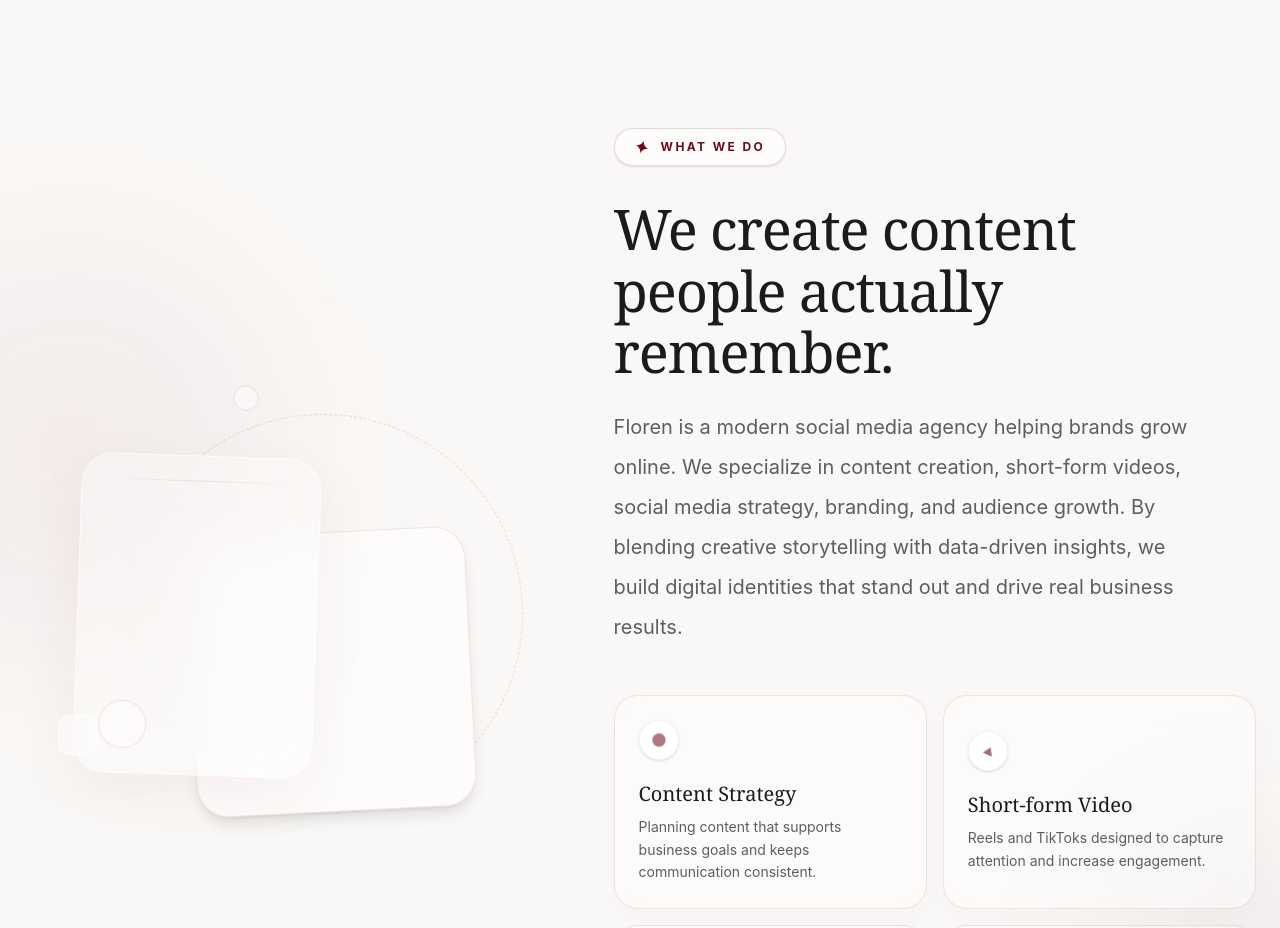
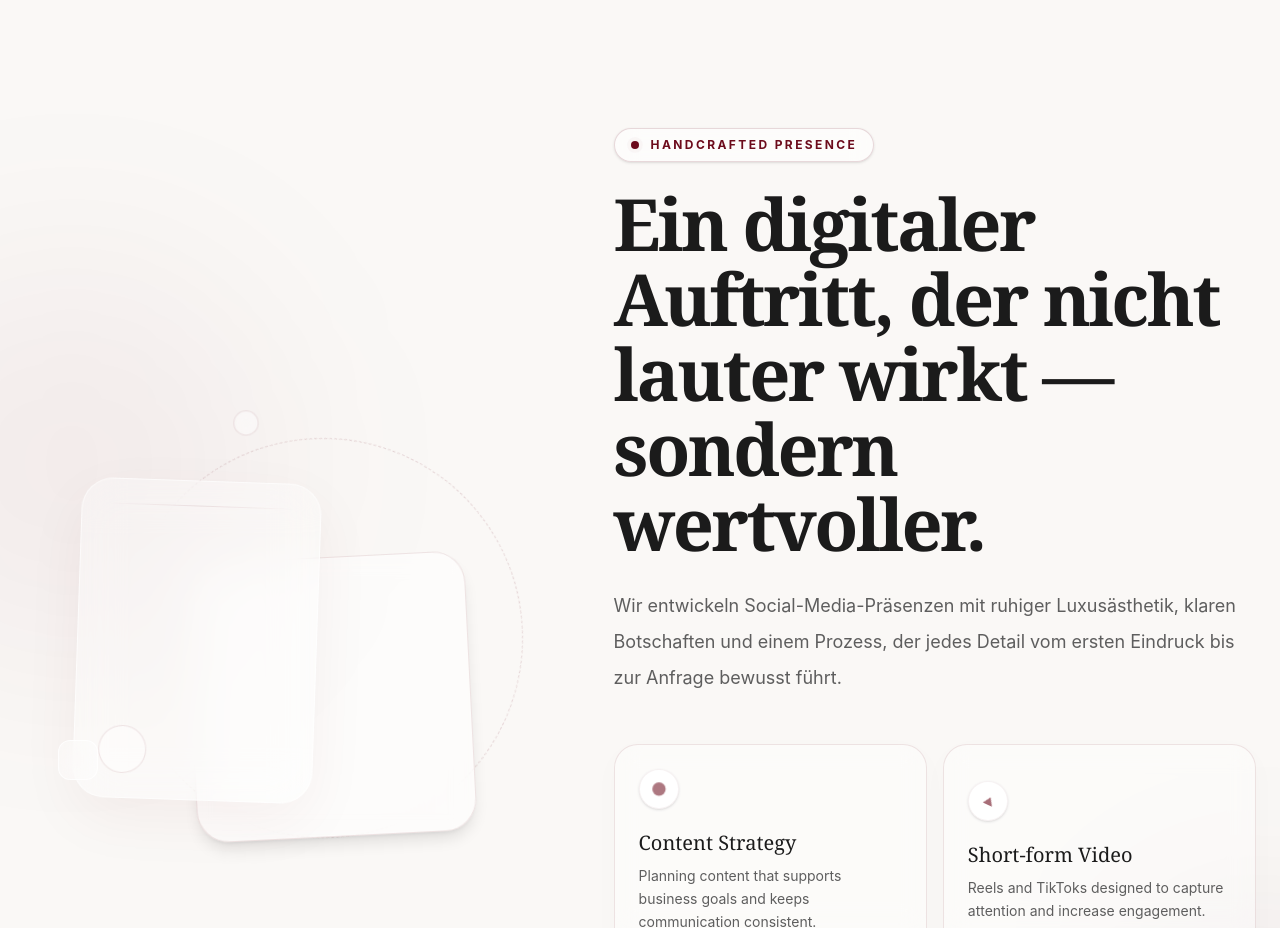
Before and after one commit to florensocial/floren-website, a Next.js app: page / in a window 1280 px wide. Shown: the part 800-1728 px from the top of the page. Built offline with nearby package versions, Linux system fonts and the light colour scheme.

Commit message:
Update intro.tsx

```diff
--- a/components/intro.tsx
+++ b/components/intro.tsx
@@ -3,6 +3,10 @@
 import { motion } from "framer-motion";
 
 export default function Intro({ t }: { t?: any }) {
+  // Автоматичне визначення мови (якщо в навігації 'Startseite' або 'Home')
+  // Це дозволяє перекладати нові 4 картки без втручання у ваші конфіги
+  const isDe = t?.nav?.home?.toLowerCase() === "startseite" || t?.hero?.cta?.toLowerCase().includes("kontakt") || false;
+
   // Scroll animation variants
   const staggerContainer = {
     hidden: { opacity: 0 },
@@ -17,10 +21,13 @@
     show: { opacity: 1, y: 0, transition: { type: "spring", stiffness: 60, damping: 20 } },
   };
 
+  // Локалізовані нові картки
   const services = [
     {
-      title: "Content Strategy",
-      desc: "Planning content that supports business goals and keeps communication consistent.",
+      title: isDe ? "Content-Strategie" : "Content Strategy",
+      desc: isDe
+        ? "Planung von Inhalten, die Geschäftsziele unterstützen und die Kommunikation konsistent halten."
+        : "Planning content that supports business goals and keeps communication consistent.",
       accent: (
         <motion.div
           animate={{ scale: [1, 1.4, 1], opacity: [0.5, 1, 0.5] }}
@@ -30,8 +37,10 @@
       ),
     },
     {
-      title: "Short-form Video",
-      desc: "Reels and TikToks designed to capture attention and increase engagement.",
+      title: isDe ? "Kurzvideos" : "Short-form Video",
+      desc: isDe
+        ? "Reels und TikToks, die Aufmerksamkeit erregen und das Engagement steigern."
+        : "Reels and TikToks designed to capture attention and increase engagement.",
       accent: (
         <motion.div
           animate={{ rotate: [0, 90, 180, 270, 360] }}
@@ -41,8 +50,10 @@
       ),
     },
     {
-      title: "Brand Identity",
-      desc: "Building a visual style and online presence that people instantly recognize.",
+      title: isDe ? "Markenidentität" : "Brand Identity",
+      desc: isDe
+        ? "Aufbau eines visuellen Stils und einer Online-Präsenz, die man sofort wiedererkennt."
+        : "Building a visual style and online presence that people instantly recognize.",
       accent: (
         <div className="relative flex h-4 w-4 items-center justify-center">
           <motion.div
@@ -59,8 +70,10 @@
       ),
     },
     {
-      title: "Growth & Analytics",
-      desc: "Monitoring performance and continuously improving results through data.",
+      title: isDe ? "Wachstum & Analytik" : "Growth & Analytics",
+      desc: isDe
+        ? "Überwachung der Performance und kontinuierliche Verbesserung der Ergebnisse durch Daten."
+        : "Monitoring performance and continuously improving results through data.",
       accent: (
         <div className="flex h-3 w-3 items-end gap-[2px]">
           <motion.div animate={{ height: ["40%", "100%", "40%"] }} transition={{ duration: 2, repeat: Infinity }} className="w-1 rounded-t-sm bg-[#6C0B1C]/40" />
@@ -79,7 +92,7 @@
 
       <div className="mx-auto grid max-w-7xl items-center gap-12 lg:grid-cols-[0.9fr_1.1fr] lg:gap-16">
 
-        {/* Left Side: Abstract Digital Composition (Hidden on smaller screens for cleaner UX) */}
+        {/* Left Side: Abstract Digital Composition */}
         <div className="relative hidden h-[550px] w-full pointer-events-none lg:block">
           {/* Main floating glass card */}
           <motion.div
@@ -126,32 +139,33 @@
           viewport={{ once: true, margin: "-100px" }}
           className="relative z-20"
         >
-          <motion.div variants={fadeUp} className="mb-8 inline-flex items-center gap-3 rounded-full border border-[#6C0B1C]/15 bg-white/60 px-5 py-2.5 text-xs font-bold uppercase tracking-[0.2em] text-[#6C0B1C] shadow-sm backdrop-blur-md">
-            {/* Animated Sparkle Icon instead of a boring dot */}
-            <motion.svg
-              animate={{ rotate: 360 }}
-              transition={{ duration: 12, repeat: Infinity, ease: "linear" }}
-              viewBox="0 0 24 24"
-              className="h-3.5 w-3.5 fill-[#6C0B1C]"
-            >
-              <path d="M12 0C12 0 12 9 22 12C12 15 12 24 12 24C12 24 12 15 2 12C12 9 12 0 12 0Z" />
-            </motion.svg>
-            What We Do
+          {/* Eyebrow / Label */}
+          <motion.div variants={fadeUp} className="mb-6 inline-flex items-center gap-3 rounded-full border border-[#6C0B1C]/15 bg-white/60 px-4 py-2 text-xs font-bold uppercase tracking-[0.2em] text-[#6C0B1C] shadow-sm backdrop-blur-md">
+
+            {/* Акуратна пульсуюча крапка замість зірочки */}
+            <span className="relative flex h-2 w-2">
+              <span className="absolute inline-flex h-full w-full animate-ping rounded-full bg-[#6C0B1C] opacity-75"></span>
+              <span className="relative inline-flex h-2 w-2 rounded-full bg-[#6C0B1C]"></span>
+            </span>
+
+            {/* Підтягуємо переклад */}
+            {t?.intro?.eyebrow || (isDe ? "Was wir tun" : "What We Do")}
           </motion.div>
 
+          {/* Title - Повернуто ваші оригінальні розміри (text-5xl md:text-7xl) */}
           <motion.h2
             variants={fadeUp}
-            className="max-w-xl font-serif text-4xl font-medium leading-[1.15] tracking-[-0.02em] text-[#1B1B1B] sm:text-5xl md:text-[3.5rem] md:leading-[1.1]"
+            className="font-serif text-5xl font-semibold leading-[1.04] tracking-[-0.035em] text-[#1B1B1B] md:text-7xl"
           >
-            We create content people actually remember.
+            {t?.intro?.title || (isDe ? "Wir erstellen Inhalte, an die man sich erinnert." : "We create content people actually remember.")}
           </motion.h2>
 
+          {/* Text - Повернуто ваші оригінальні розміри (text-lg leading-9) */}
           <motion.p
             variants={fadeUp}
-            // Збільшено розмір тексту (text-lg md:text-xl) та інтервал (leading-relaxed md:leading-loose)
-            className="mt-6 max-w-xl text-lg leading-relaxed text-[#5E5E5E] md:text-xl md:leading-loose"
+            className="mt-7 max-w-2xl text-lg leading-9 text-[#5E5E5E]"
           >
-            Floren is a modern social media agency helping brands grow online. We specialize in content creation, short-form videos, social media strategy, branding, and audience growth. By blending creative storytelling with data-driven insights, we build digital identities that stand out and drive real business results.
+            {t?.intro?.text || (isDe ? "Floren ist eine moderne Social-Media-Agentur, die Marken beim Online-Wachstum unterstützt. Wir spezialisieren uns auf Content-Erstellung, Kurzvideos, Strategie und Markenaufbau." : "Floren is a modern social media agency helping brands grow online. We specialize in content creation, short-form videos, social media strategy, branding, and audience growth.")}
           </motion.p>
 
           {/* Service Cards Grid */}
```
